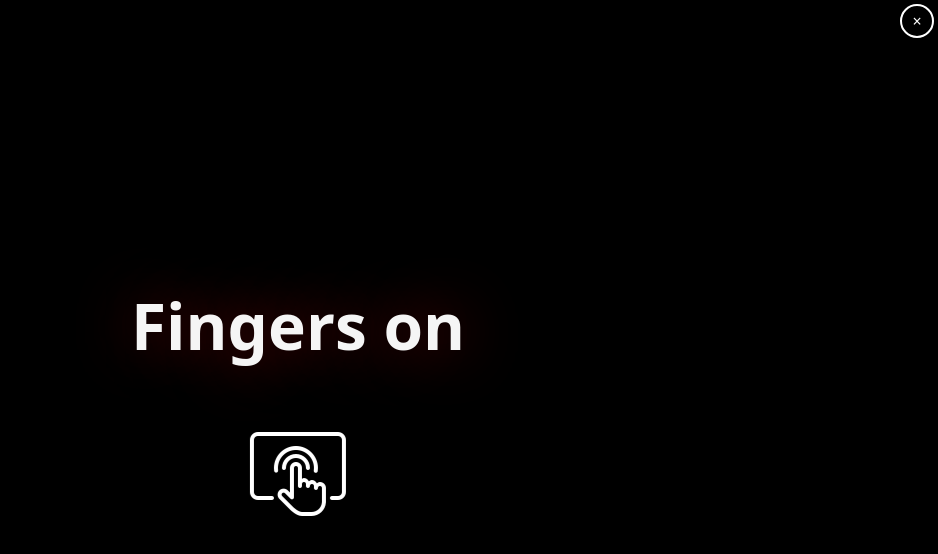
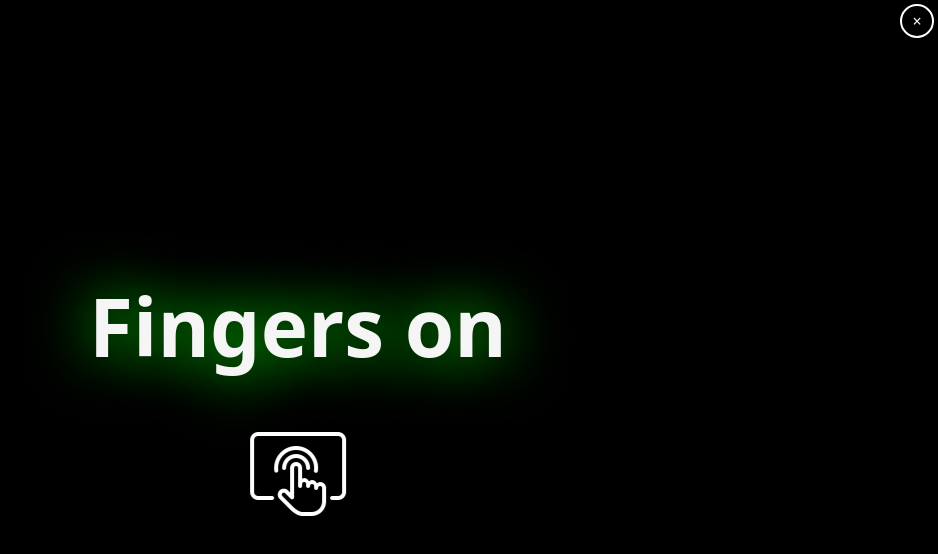
Before and after one commit to vijo95/finger-picker, a React (Vite) app: page / in a window 1280 px wide. Both pictures are taken after a click on the button "Start". Shown: the top 554 px of the page, without its empty margins (342-1280 px from the left). Built offline with nearby package versions, Linux system fonts and the light colour scheme.

Commit message:
refactor

```diff
--- a/src/components/touchArea/touchArea.css
+++ b/src/components/touchArea/touchArea.css
@@ -75,9 +75,10 @@
 .fingersOnText {
   color: whitesmoke;
   font-weight: bold;
-  font-size: 4rem;
-  animation: textShadow 3s ease-in-out infinite alternate-reverse;
+  font-size: 5rem;
+  animation: textShadow 2s ease-in-out infinite alternate-reverse;
   text-shadow: 0px 0px 60px black;
+  line-height: 6rem;
 }
 
 @keyframes countDown {
```
